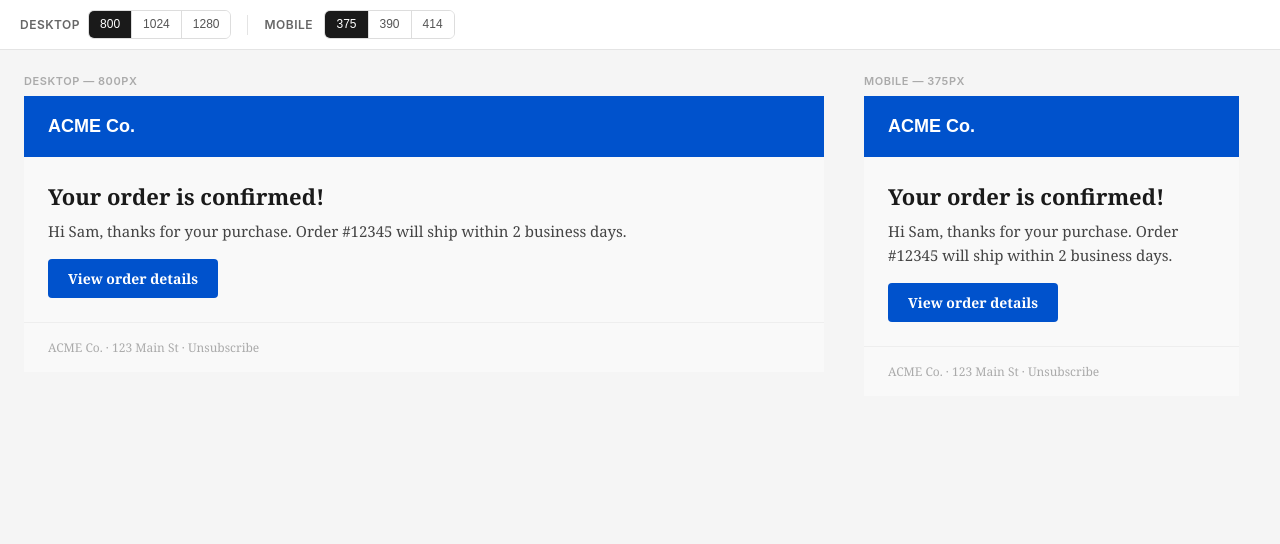
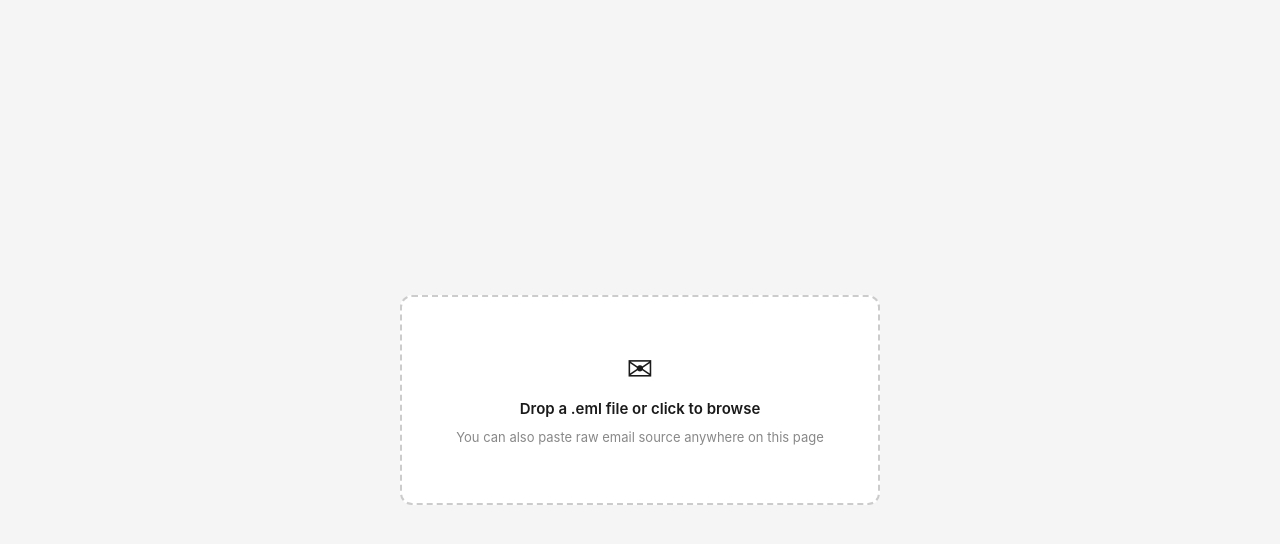
Before and after one commit to sambaines/panes, a React (Vite) app: page / in a window 1280 px wide. Shown: the top 544 px of the page. Built offline with nearby package versions, Linux system fonts and the light colour scheme.

Commit message:
Step 5: Drag and drop set up for .eml files

```diff
--- a/src/App.css
+++ b/src/App.css
@@ -74,6 +74,88 @@
   color: #fff;
 }
 
+/* ── Controls extras ─────────────────────────────── */
+
+.controls__spacer {
+  flex: 1;
+}
+
+.controls__reset {
+  padding: 5px 12px;
+  border: 1px solid #ddd;
+  border-radius: 6px;
+  background: #fff;
+  font-size: 12px;
+  color: #555;
+  cursor: pointer;
+  transition: background 0.1s;
+}
+
+.controls__reset:hover {
+  background: #f5f5f5;
+}
+
+/* ── Drop zone ────────────────────────────────────── */
+
+.dropzone-page {
+  min-height: 100vh;
+  display: flex;
+  align-items: center;
+  justify-content: center;
+  padding: 40px 24px;
+}
+
+.dropzone {
+  display: flex;
+  flex-direction: column;
+  align-items: center;
+  gap: 10px;
+  width: 100%;
+  max-width: 480px;
+  padding: 56px 40px;
+  border: 2px dashed #ccc;
+  border-radius: 12px;
+  background: #fff;
+  cursor: pointer;
+  transition: border-color 0.15s, background 0.15s;
+  text-align: center;
+}
+
+.dropzone:hover,
+.dropzone--over {
+  border-color: #1a1a1a;
+  background: #fafafa;
+}
+
+.dropzone--loading {
+  cursor: default;
+  opacity: 0.6;
+}
+
+.dropzone__icon {
+  font-size: 32px;
+  line-height: 1;
+  margin-bottom: 4px;
+}
+
+.dropzone__primary {
+  font-size: 15px;
+  font-weight: 600;
+  color: #1a1a1a;
+}
+
+.dropzone__hint {
+  font-size: 13px;
+  color: #888;
+  line-height: 1.5;
+}
+
+.dropzone__error {
+  font-size: 13px;
+  color: #c0392b;
+  margin-top: 4px;
+}
+
 /* ── Panes ────────────────────────────────────────── */
 
 .panes {
--- a/src/App.tsx
+++ b/src/App.tsx
@@ -1,44 +1,41 @@
-import { useState } from 'react'
+import { useState, useCallback } from 'react'
 import { EmailPane } from './EmailPane'
 import { WidthPicker } from './WidthPicker'
+import { DropZone } from './DropZone'
+import { parseEmail } from './parseEmail'
 import './App.css'
 
 const DESKTOP_PRESETS = [800, 1024, 1280]
 const MOBILE_PRESETS = [375, 390, 414]
 
-const SAMPLE_HTML = `<!DOCTYPE html>
-<html>
-<head>
-<style>
-  body { font-family: Georgia, serif; background: #f9f9f9; margin: 0; padding: 0; }
-  .header { background: #0052cc; padding: 20px 24px; }
-  .header h2 { color: #fff; margin: 0; font-size: 18px; font-family: sans-serif; }
-  .body { padding: 24px; }
-  h1 { font-size: 22px; color: #1a1a1a; margin: 0 0 8px; }
-  p { font-size: 15px; color: #444; line-height: 1.6; margin: 0 0 16px; }
-  .cta { display: inline-block; padding: 10px 20px; background: #0052cc; color: #fff;
-         border-radius: 4px; font-size: 14px; font-weight: 600; text-decoration: none; }
-  .footer { padding: 16px 24px; font-size: 12px; color: #aaa; border-top: 1px solid #eee; }
-  @media (max-width: 480px) {
-    .body { padding: 16px; }
-    h1 { font-size: 18px; }
-  }
-</style>
-</head>
-<body>
-  <div class="header"><h2>ACME Co.</h2></div>
-  <div class="body">
-    <h1>Your order is confirmed!</h1>
-    <p>Hi Sam, thanks for your purchase. Order #12345 will ship within 2 business days.</p>
-    <a class="cta" href="#">View order details</a>
-  </div>
-  <div class="footer">ACME Co. · 123 Main St · Unsubscribe</div>
-</body>
-</html>`
-
 function App() {
+  const [parsedHtml, setParsedHtml] = useState<string | null>(null)
+  const [loading, setLoading] = useState(false)
+  const [error, setError] = useState<string | null>(null)
   const [desktopWidth, setDesktopWidth] = useState(800)
   const [mobileWidth, setMobileWidth] = useState(375)
+
+  const handleLoad = useCallback(async (raw: string | ArrayBuffer) => {
+    setLoading(true)
+    setError(null)
+    try {
+      const { html } = await parseEmail(raw)
+      setParsedHtml(html)
+    } catch (e) {
+      setError(e instanceof Error ? e.message : 'Failed to parse email')
+    } finally {
+      setLoading(false)
+    }
+  }, [])
+
+  const handleReset = () => {
+    setParsedHtml(null)
+    setError(null)
+  }
+
+  if (!parsedHtml) {
+    return <DropZone onLoad={handleLoad} loading={loading} error={error} />
+  }
 
   return (
     <div className="app">
@@ -56,16 +53,20 @@ function App() {
           options={MOBILE_PRESETS}
           onChange={setMobileWidth}
         />
+        <div className="controls__spacer" />
+        <button className="controls__reset" onClick={handleReset}>
+          Load another
+        </button>
       </header>
 
       <main className="panes">
         <div className="pane-col">
           <div className="pane-label">Desktop — {desktopWidth}px</div>
-          <EmailPane html={SAMPLE_HTML} width={desktopWidth} />
+          <EmailPane html={parsedHtml} width={desktopWidth} />
         </div>
         <div className="pane-col">
           <div className="pane-label">Mobile — {mobileWidth}px</div>
-          <EmailPane html={SAMPLE_HTML} width={mobileWidth} />
+          <EmailPane html={parsedHtml} width={mobileWidth} />
         </div>
       </main>
     </div>
--- /dev/null
+++ b/src/DropZone.tsx
@@ -0,0 +1,82 @@
+import { useEffect, useRef, useState } from 'react'
+
+interface Props {
+  onLoad: (raw: string | ArrayBuffer) => void
+  loading: boolean
+  error: string | null
+}
+
+export function DropZone({ onLoad, loading, error }: Props) {
+  const [isDragging, setIsDragging] = useState(false)
+  const dragCounter = useRef(0)
+  const fileInputRef = useRef<HTMLInputElement>(null)
+
+  // Paste anywhere on the page
+  useEffect(() => {
+    const onPaste = (e: ClipboardEvent) => {
+      const text = e.clipboardData?.getData('text/plain') ?? ''
+      if (text.trim()) onLoad(text)
+    }
+    window.addEventListener('paste', onPaste)
+    return () => window.removeEventListener('paste', onPaste)
+  }, [onLoad])
+
+  const handleDragEnter = (e: React.DragEvent) => {
+    e.preventDefault()
+    dragCounter.current++
+    setIsDragging(true)
+  }
+
+  const handleDragLeave = () => {
+    dragCounter.current--
+    if (dragCounter.current === 0) setIsDragging(false)
+  }
+
+  const handleDragOver = (e: React.DragEvent) => e.preventDefault()
+
+  const handleDrop = (e: React.DragEvent) => {
+    e.preventDefault()
+    dragCounter.current = 0
+    setIsDragging(false)
+    const file = e.dataTransfer.files[0]
+    if (file) file.arrayBuffer().then(onLoad)
+  }
+
+  const handleFileChange = (e: React.ChangeEvent<HTMLInputElement>) => {
+    const file = e.target.files?.[0]
+    if (file) file.arrayBuffer().then(onLoad)
+    e.target.value = ''
+  }
+
+  return (
+    <div className="dropzone-page">
+      <div
+        className={`dropzone ${isDragging ? 'dropzone--over' : ''} ${loading ? 'dropzone--loading' : ''}`}
+        onDragEnter={handleDragEnter}
+        onDragLeave={handleDragLeave}
+        onDragOver={handleDragOver}
+        onDrop={handleDrop}
+        onClick={() => !loading && fileInputRef.current?.click()}
+      >
+        <input
+          ref={fileInputRef}
+          type="file"
+          accept=".eml"
+          style={{ display: 'none' }}
+          onChange={handleFileChange}
+        />
+
+        {loading ? (
+          <p className="dropzone__hint">Parsing…</p>
+        ) : (
+          <>
+            <div className="dropzone__icon">✉</div>
+            <p className="dropzone__primary">Drop a .eml file or click to browse</p>
+            <p className="dropzone__hint">You can also paste raw email source anywhere on this page</p>
+            {error && <p className="dropzone__error">{error}</p>}
+          </>
+        )}
+      </div>
+    </div>
+  )
+}
```
